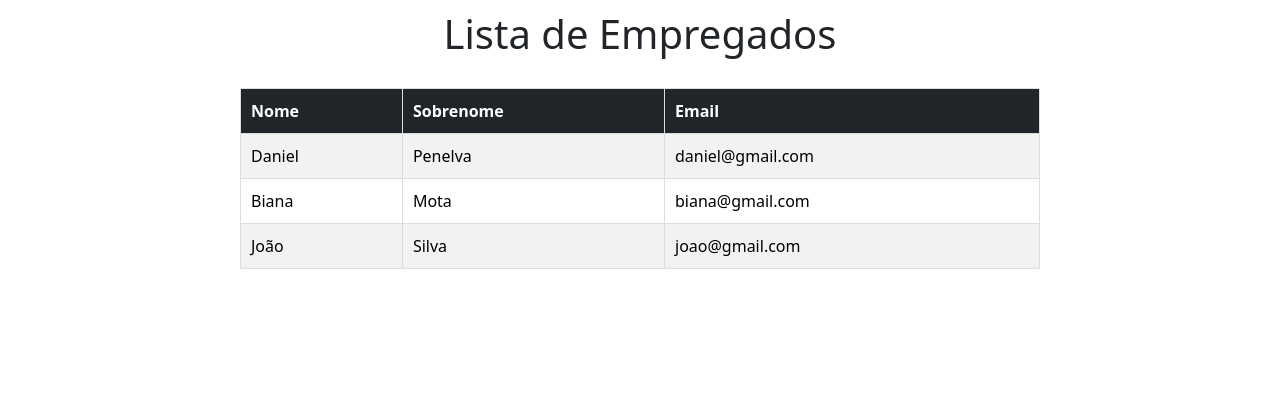
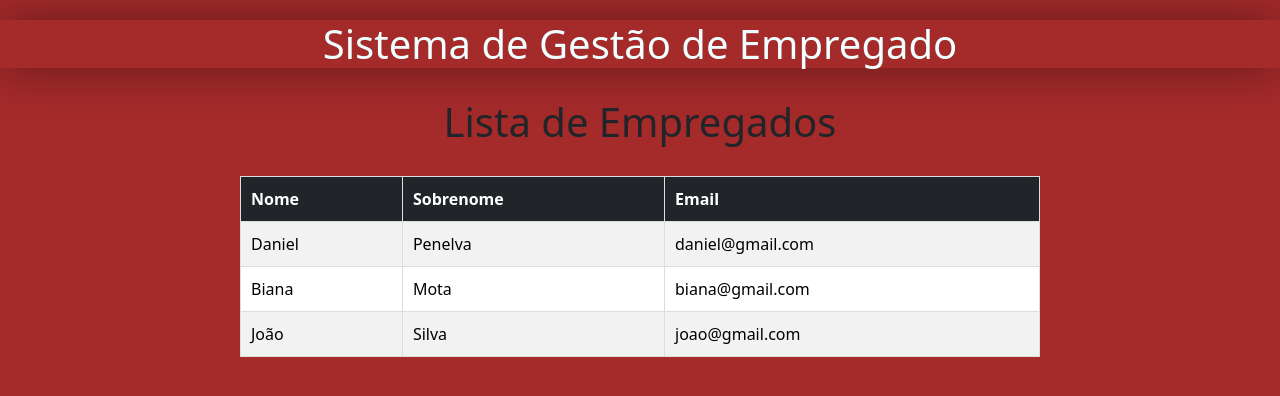
Before and after one commit to Daniel-Penelva/gestao-empregado-frontend, an Angular app: page / in a window 1280 px wide. Shown: the top 396 px of the page. Built offline with nearby package versions, Linux system fonts and the light colour scheme.

Commit message:
Customizando pagina HTML e CSS

```diff
--- a/src/app/app.component.css
+++ b/src/app/app.component.css
@@ -0,0 +1,7 @@
+h1{
+    text-align: center;
+    margin-top: 20px;
+    margin-bottom: 30px;
+    color: azure;
+    box-shadow: 0 0 50px rgba(0, 0, 0, 0.4);   /* Adiciona sombra ao formulário */
+}
--- a/src/app/app.component.html
+++ b/src/app/app.component.html
@@ -1 +1,7 @@
-<app-lista-empregados></app-lista-empregados>
+<div class="body">
+    <h1>Sistema de Gestão de Empregado</h1>
+
+    <div class="container">
+        <app-lista-empregados></app-lista-empregados>
+    </div>
+</div>
--- a/src/styles.css
+++ b/src/styles.css
@@ -1 +1,4 @@
 /* You can add global styles to this file, and also import other style files */
+body{
+    background-color: brown;
+}
```
